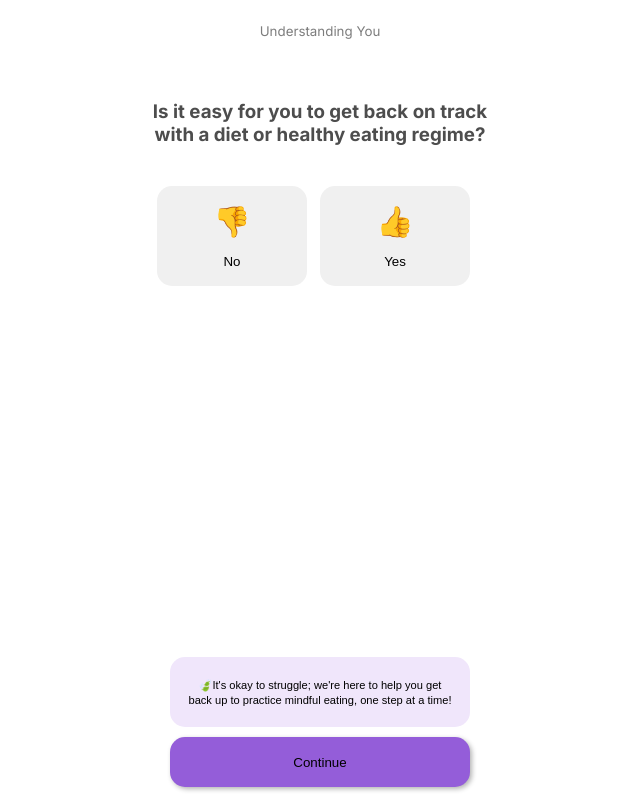
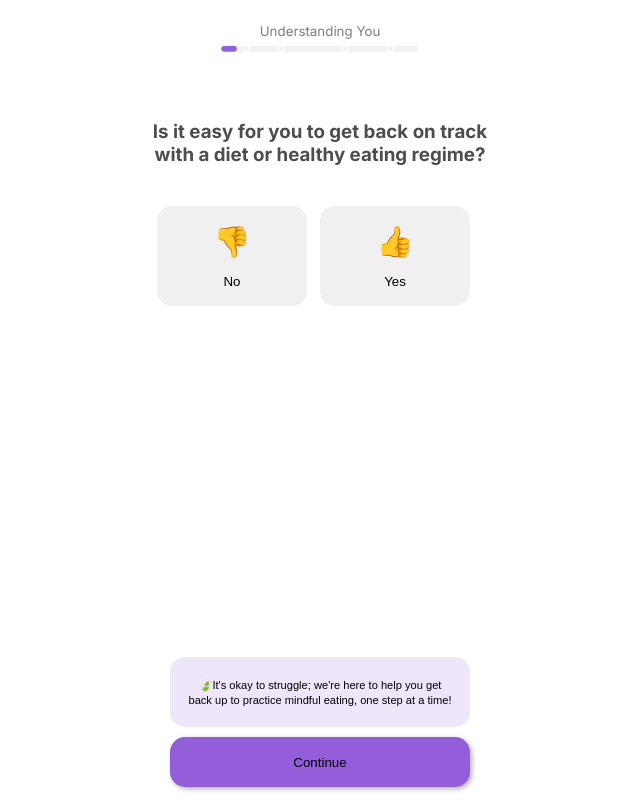
Before and after one commit to williamacostalora/recoverCareQuiz, a Next.js app in the folder quiz-app/: page /answers/question-8-answ1 in a window 1280 px wide. Shown: the whole page, without its empty margins (320-960 px from the left). Built offline with nearby package versions, Linux system fonts and the light colour scheme.

Commit message:
Q8 answers loading bar added

```diff
--- a/quiz-app/app/answers/question-8-answ1/page.js
+++ b/quiz-app/app/answers/question-8-answ1/page.js
@@ -32,9 +32,16 @@ export default function Question8No() {
                         alt="progress bar"
                         style={{ width: '200px', height: 'auto' }}
                     /> */}
+                    <img
+                        src="/assets/q2-bar.jpeg"
+                        alt="progress bar"
+                        style={{ width: '200px', height: '100' }}
+                    >
+                    </img>
                     </center>
 
                     <br/><br/><br/>
+
 
                     <center>
                         <h3 className='mb-4'>
--- a/quiz-app/app/answers/question-8-answ2/page.js
+++ b/quiz-app/app/answers/question-8-answ2/page.js
@@ -25,7 +25,7 @@ export default function Question8Yes() {
                         <small className='mtb-1'>
                             <span style={{ color: '#7D7D7D' }}>Understanding You</span>
                         </small>
-                        <br/>
+                        <br/><br/>
 
 
                     <img
--- a/quiz-app/app/questions/question-8/page.js
+++ b/quiz-app/app/questions/question-8/page.js
@@ -34,7 +34,8 @@ export default function Question8() {
                         <small className='mtb-1'>
                             <span style={{ color: '#7D7D7D' }}>Understanding You</span>
                         </small>
-                        <br/>
+
+                        <br/><br/>
 
 
                     <img
```
Lines whose indentation alone changed are shown as unchanged.
